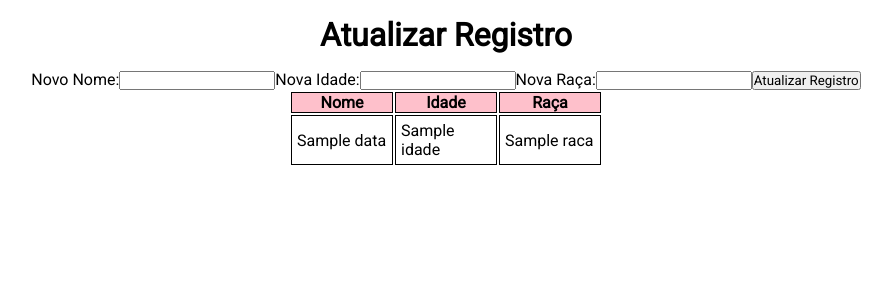
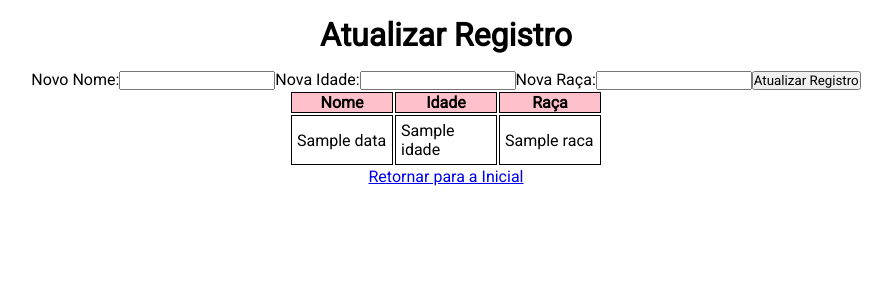
Before and after one commit to ZeBonadiman/jose-bonadiman-iwh-i-practicum, a Node server app: template views/update-cobj.pug in a window 1280 px wide. Shown: the top 300 px of the page, without its empty margins (194-1086 px from the left). Run offline with Node 20, Linux system fonts and the light colour scheme; the template is opened without the code that fills it: most values are stand-ins (such as "Sample title", 1, 10 or a date in 2020).

Commit message:
Update update-cobj.pug

```diff
--- a/views/update-cobj.pug
+++ b/views/update-cobj.pug
@@ -28,3 +28,4 @@ html
             td #{contact.nome}
             td #{contact.idade}
             td #{contact.raca}
+    a(href="/") Retornar para a Inicial
```
